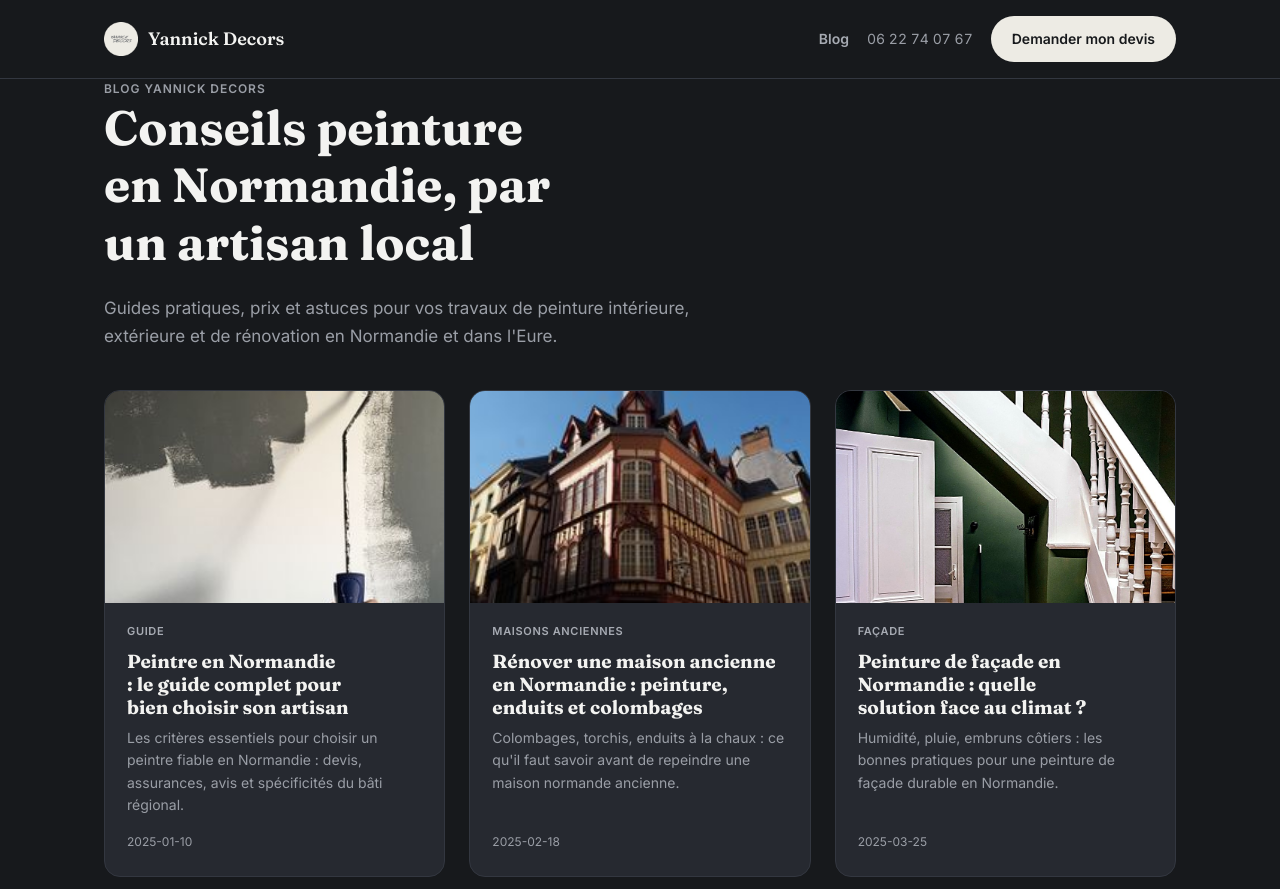
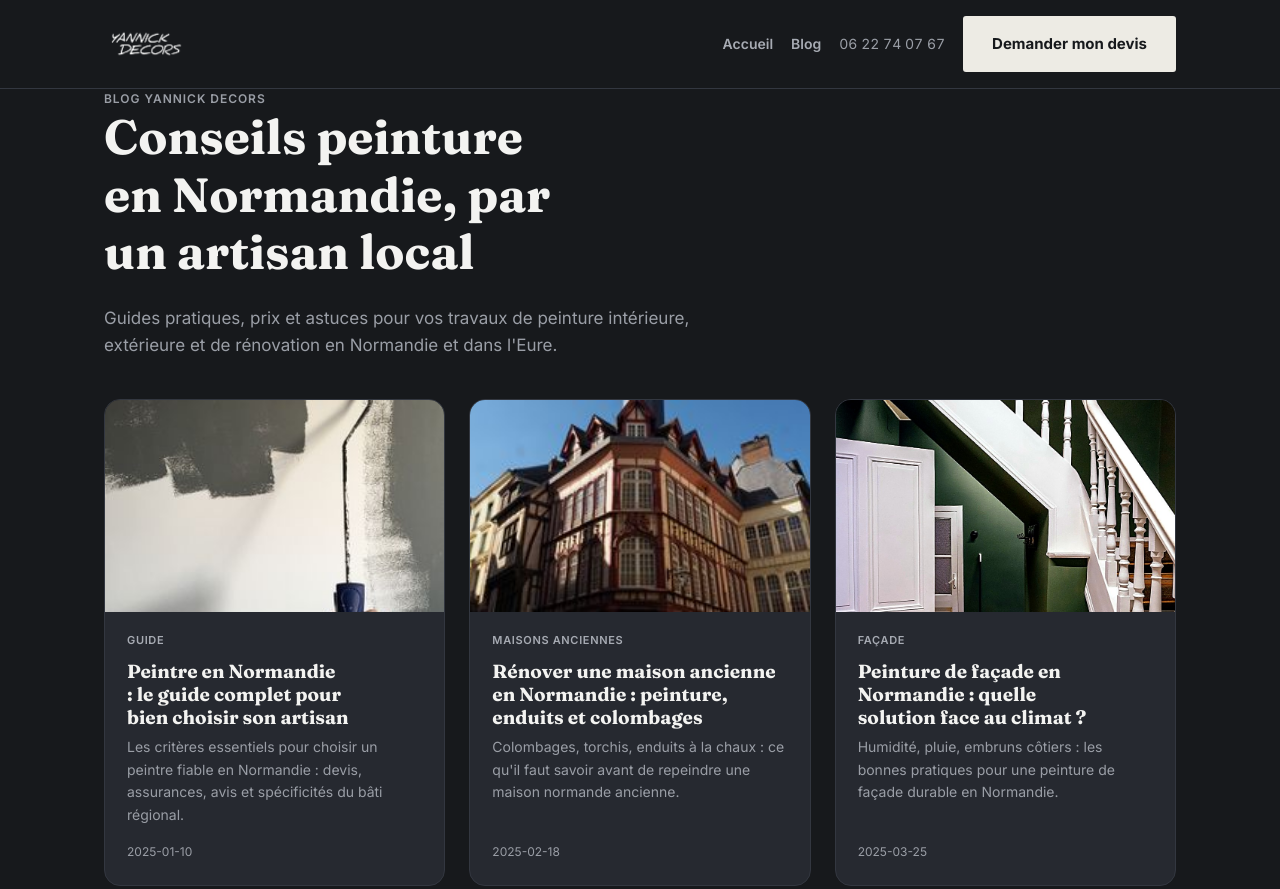
Before and after one commit to pichouleo/yannick-decors-site, a plain HTML site: page blog/index.html in a window 1280 px wide. Shown: the top 889 px of the page. Drawn offline with Linux system fonts and the light colour scheme.

Commit message:
Harmonisation navbar : logo identique, CTA Accueil, hover states
- Le blog utilise maintenant le même logo que la page d'accueil
  (navbar-logo.png, même filtre/taille) au lieu d'un avatar différent
- Ajout d'un lien "Accueil" dans la navbar du blog
- Le logo renvoie vers la page d'accueil (clic = retour en haut)
- Styles :hover cohérents sur tous les CTA/liens de nav entre le site
  principal et le blog (boutons, liens de nav, liens dans les articles)

Co-Authored-By: Claude Sonnet 5 <noreply@anthropic.com>
Claude-Session: https://claude.ai/code/session_01HSe21Tyg8GDfcQ2Z5cSeUC

```diff
--- a/blog/index.html
+++ b/blog/index.html
@@ -20,9 +20,10 @@
 <body>
 <header>
   <div class="wrap">
-    <a class="brand" href="../index.html"><img src="../img/logo-avatar.png" alt="Yannick Decors"> Yannick Decors</a>
+    <a class="brand" href="../index.html" aria-label="Retour à l'accueil Yannick Decors"><img class="logo-img" src="../img/navbar-logo.png" alt="Yannick Decors"></a>
     <div class="hdr-right">
-      <a href="../blog/index.html" style="text-decoration:none;color:var(--slate);font-size:14px;font-weight:600">Blog</a>
+      <a href="../index.html" class="nav-link">Accueil</a>
+      <a href="../blog/index.html" class="nav-link">Blog</a>
       <span class="tel">06 22 74 07 67</span>
       <a class="btn btn-bone" href="../index.html#devis">Demander mon devis</a>
     </div>
--- a/blog/style.css
+++ b/blog/style.css
@@ -6,18 +6,24 @@
 *{box-sizing:border-box}
 body{margin:0;font-family:'Inter',system-ui,sans-serif;color:var(--ink);background:var(--bg);overflow-x:hidden;line-height:1.6}
 h1,h2,h3{font-family:'Fraunces',serif;margin:0 0 .5em;line-height:1.2;text-wrap:balance}
-a{color:inherit}
+a{color:inherit;text-decoration:none}
 img{max-width:100%;display:block}
 .wrap{max-width:1120px;margin:0 auto;padding:0 24px}
 header{position:sticky;top:0;z-index:40;background:var(--bg);border-bottom:1px solid var(--line)}
 header .wrap{display:flex;align-items:center;justify-content:space-between;gap:16px;padding-top:16px;padding-bottom:16px;flex-wrap:wrap}
-.brand{display:flex;align-items:center;gap:10px;font-family:'Fraunces',serif;font-weight:600;font-size:18px;text-decoration:none;color:var(--ink)}
-.brand img{height:34px;width:auto;border-radius:6px}
+.brand{display:flex;align-items:center;text-decoration:none;transition:opacity .15s ease}
+.brand:hover{opacity:.8}
+.logo-img{height:46px;width:auto;filter:brightness(0) invert(1);opacity:1;display:block}
 .hdr-right{display:flex;align-items:center;gap:18px;flex-wrap:wrap}
 .tel{font-size:14px;color:var(--muted);font-variant-numeric:tabular-nums}
-.btn{display:inline-flex;align-items:center;justify-content:center;padding:11px 20px;border-radius:999px;font-size:14px;font-weight:600;text-decoration:none;border:1px solid transparent;cursor:pointer}
+.nav-link{text-decoration:none;color:var(--slate);font-size:14px;font-weight:600;transition:color .15s ease}
+.nav-link:hover{color:var(--ink)}
+.btn{display:inline-flex;align-items:center;gap:8px;justify-content:center;padding:15px 28px;border-radius:3px;font-weight:700;font-size:15px;border:1px solid transparent;cursor:pointer;transition:transform .15s ease,background .15s ease,border-color .15s ease}
+.btn:hover{transform:translateY(-1px)}
 .btn-bone{background:var(--bone);color:#17191C}
+.btn-bone:hover{background:#fff}
 .btn-line{border-color:#454952;color:var(--ink)}
+.btn-line:hover{border-color:var(--ink)}
 .eyebrow{font-size:12px;letter-spacing:.08em;text-transform:uppercase;color:var(--muted);font-weight:600}
 main{padding:56px 0 80px}
 .breadcrumb{font-size:13px;color:var(--muted);margin-bottom:18px}
@@ -50,6 +56,8 @@ article.post{max-width:720px;margin:0 auto}
 .post .content ul{padding-left:1.2em;margin:0 0 1.2em}
 .post .content li{margin-bottom:.5em}
 .post .content strong{color:var(--ink)}
+.post .content a{color:var(--slate);text-decoration:underline;text-underline-offset:3px;transition:color .15s ease}
+.post .content a:hover{color:var(--ink)}
 .cta-box{margin:3em 0 0;padding:28px 28px;border-radius:16px;background:var(--panel);border:1px solid var(--line);display:flex;align-items:center;justify-content:space-between;gap:20px;flex-wrap:wrap}
 .cta-box p{margin:0;font-family:'Fraunces',serif;font-size:19px;color:var(--ink)}
 .related{margin-top:4em}
```
Also changed, not shown: blog/peintre-normandie-guide.html (+3 -2 lines), blog/peinture-facade-maison-normandie.html (+3 -2 lines), blog/prix-peintre-normandie-2026.html (+3 -2 lines), blog/renovation-maison-ancienne-normandie.html (+3 -2 lines), blog/tarif-peintre-eure.html (+3 -2 lines), index.html (+6 -2 lines).
